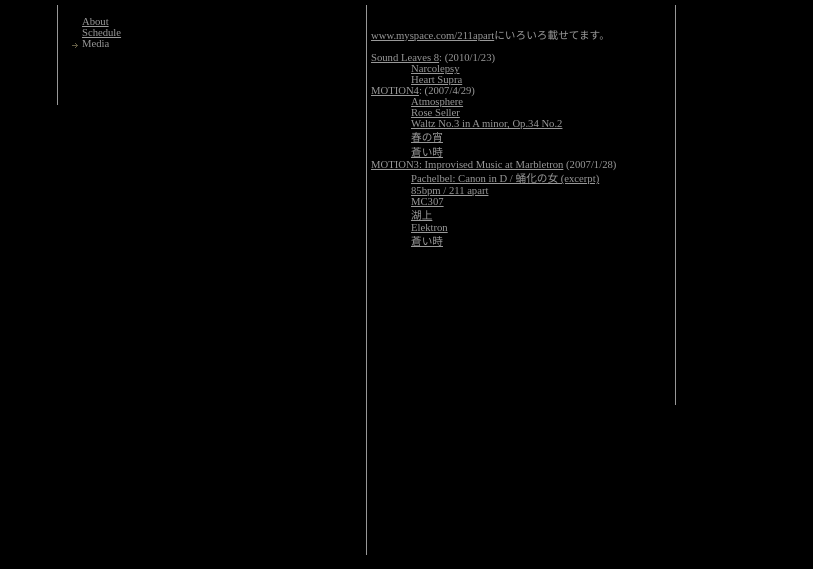
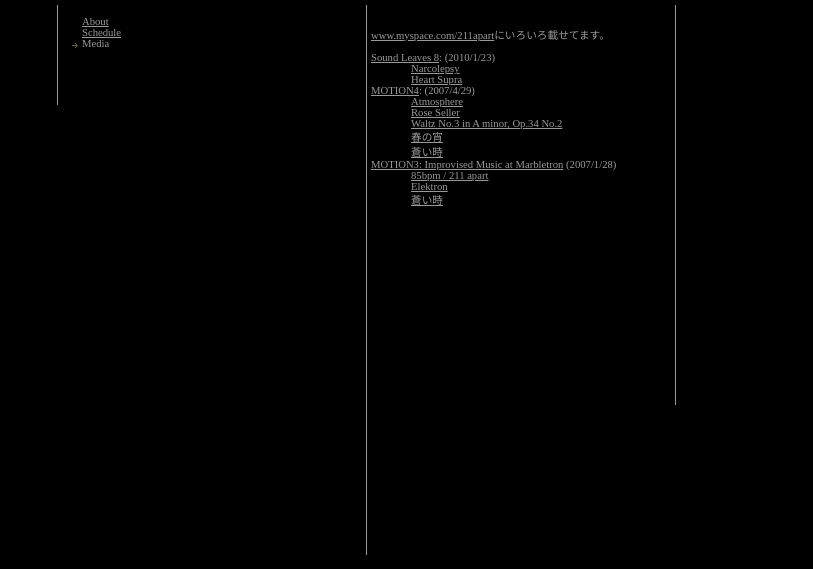
Before and after one commit to mrmt/211-apart.org, a plain HTML site: page media.html in a window 1280 px wide. Shown: the part 231-800 px from the top of the page, without its empty margins (0-813 px from the left). Drawn offline with Linux system fonts and the light colour scheme; a script that the page names is missing.

Commit message:
remove myspace videos

```diff
--- a/media.html
+++ b/media.html
@@ -70,10 +70,7 @@
 
 	    <dt><a href="motion3/">MOTION3: Improvised Music at Marbletron</a> (2007/1/28)</dt>
 	    <dd>
-	      <a href="http://myspacetv.com/index.cfm?fuseaction=vids.individual&videoid=18657928" target="new">Pachelbel: Canon in D / 蛹化の女 (excerpt)</a><br />
 	      <a href="http://www.youtube.com/watch?v=aaPcmqlPxQ8">85bpm / 211 apart</a><br />
-	      <a href="http://myspacetv.com/index.cfm?fuseaction=vids.individual&VideoID=18659943" target="new">MC307</a><br />
-	      <a href="http://myspacetv.com/index.cfm?fuseaction=vids.individual&videoid=18659842" target="new">湖上</a><br />
 	      <a href="http://www.youtube.com/watch?v=67Cv0NkobJk">Elektron</a><br />
 	      <a href="http://www.youtube.com/watch?v=Taszg7VDEhk">蒼い時</a>
 	    </dd>
```
